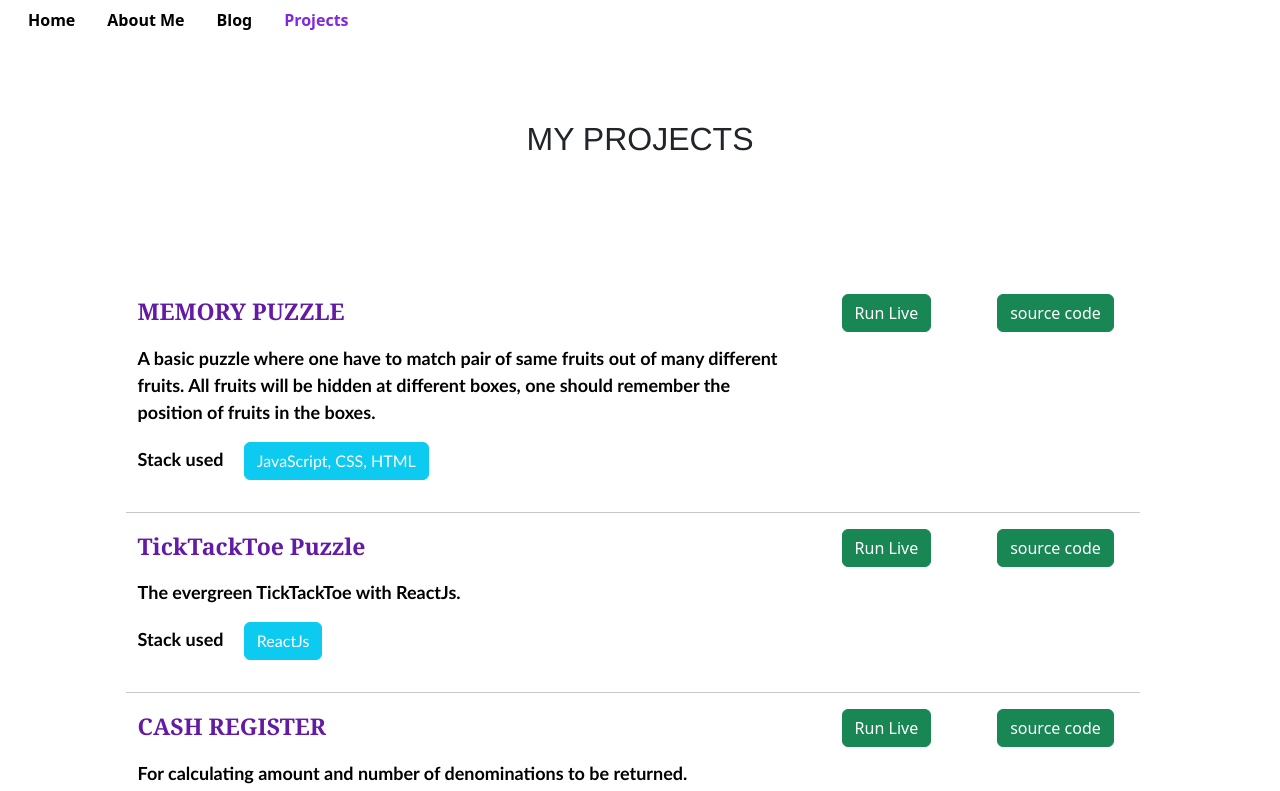
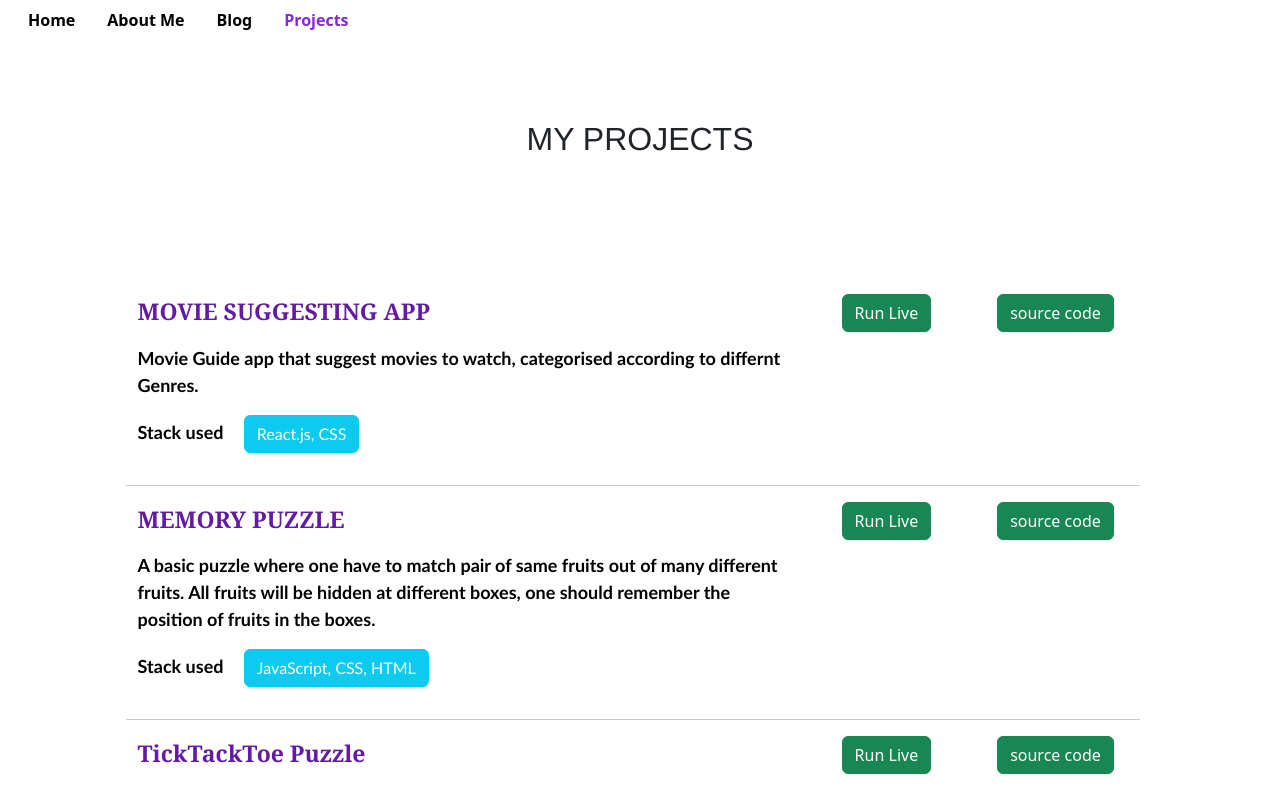
Before and after one commit to beastRR/portfolio, a React (Create React App) app: page /projects in a window 1280 px wide. Shown: the top 791 px of the page. Built offline with nearby package versions, Linux system fonts and the light colour scheme.

Commit message:
Update Projects.js

```diff
--- a/src/Projects.js
+++ b/src/Projects.js
@@ -6,6 +6,16 @@ const Projects =()=>{
         <div>
             <Base title="MY PROJECTS" className="">
             <div className="container row main">
+                <div  className="col-8 projTopic mb-3">MOVIE SUGGESTING APP
+                <p className="para">Movie Guide app that suggest movies to watch, categorised according to differnt Genres.</p>
+                <p className="para">Stack used <span className="btn btn-info mx-3 text-white">React.js, CSS </span></p>
+                </div>
+                <div className="col-2 text-center mb-3">
+                    <button className="btn btn-success" onClick={()=>window.location.href="https://moviesuggester05.netlify.app/"}>Run Live</button></div>
+                    <div className="col-2 text-center mb-3">
+                    <button className="btn btn-success" onClick={()=>window.location.href="https://github.com/beastRR/movieSuggest"}>source code</button></div>
+                    <hr/>
+
                 <div  className="col-8 projTopic mb-3">MEMORY PUZZLE
                 <p className="para">A basic puzzle where one have to match pair of same fruits out of many different fruits.
                     All fruits will be hidden at different boxes, one should remember the position of fruits in the boxes. </p>
```
